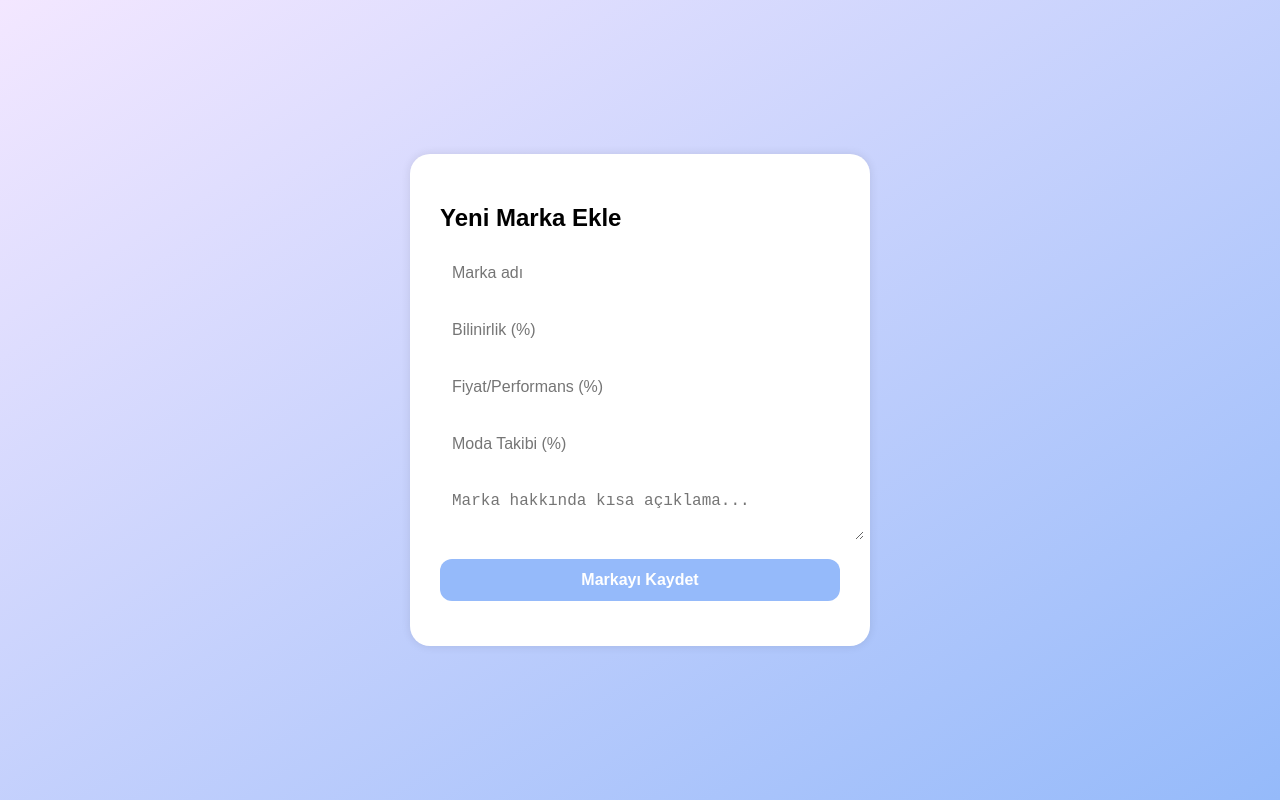
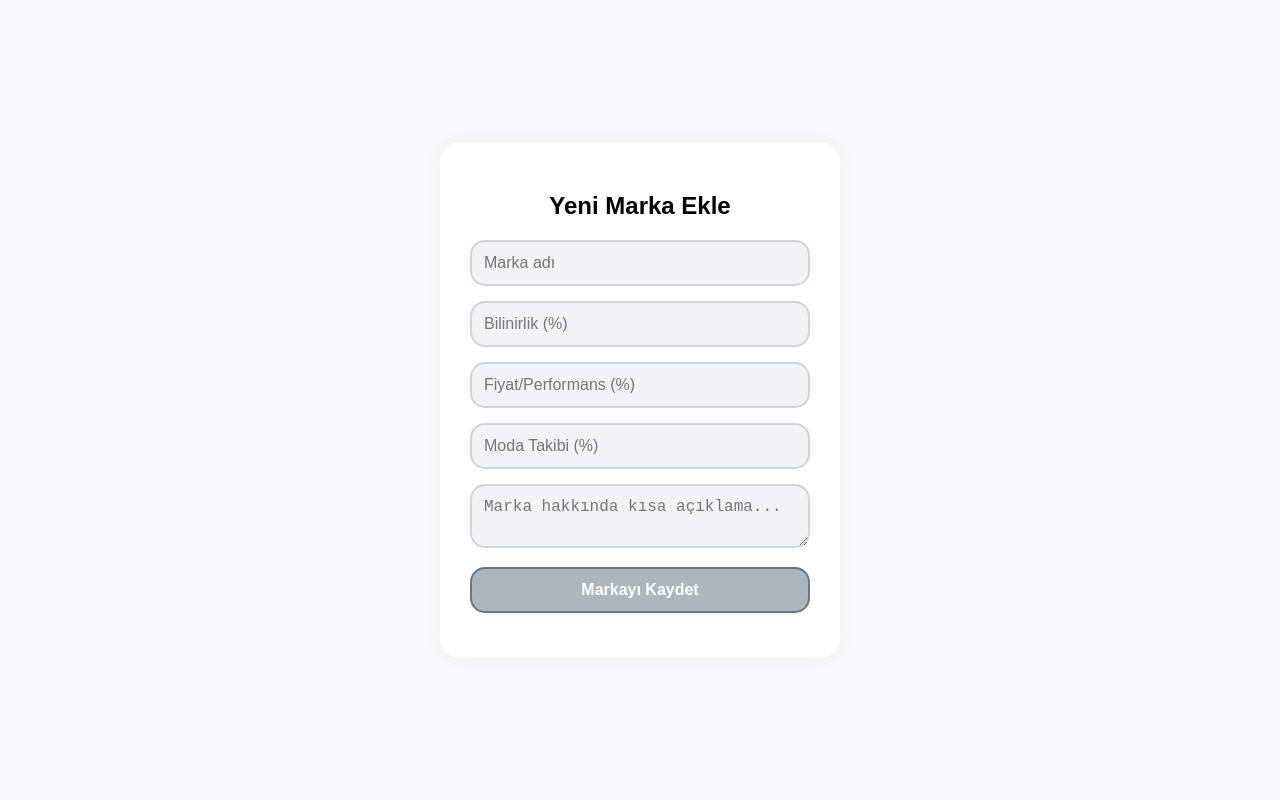
Before and after one commit to melseozs/grafik, a plain HTML site: page grafik2/ekle.html in a window 1280 px wide. Drawn offline with Linux system fonts and the light colour scheme.

Commit message:
Add files via upload

```diff
--- a/grafik2/ekle.html
+++ b/grafik2/ekle.html
@@ -4,43 +4,69 @@
   <meta charset="UTF-8">
   <title>Marka Ekle</title>
   <style>
+    * {
+      box-sizing: border-box;
+    }
+
     body {
       font-family: 'Poppins', sans-serif;
-      background: linear-gradient(to bottom right, #f3e7ff, #95bafa);
+      background-color: #f8f9fa;
+      height: 100vh;
+      margin: 0;
       display: flex;
       align-items: center;
       justify-content: center;
-      height: 100vh;
-      margin: 0;
     }
 
     .form-container {
-      background: white;
+      background-color: white;
       padding: 30px;
       border-radius: 20px;
-      box-shadow: 0 0 10px rgba(0,0,0,0.1);
+      box-shadow: 0 0 20px rgba(0, 0, 0, 0.05);
       max-width: 400px;
+      width: 100%;
+      text-align: center;
+    }
+
+    h2 {
+      margin-bottom: 20px;
+      color: navyblue;
+    }
+
+    input,
+    textarea,
+    button {
+      padding: 12px;
+      border-radius: 15px;
+      font-size: 1rem;
+      margin-bottom: 15px;
       width: 100%;
     }
 
-    input, textarea, button {
-      width: 100%;
-      padding: 12px;
-      margin-bottom: 15px;
-      border-radius: 12px;
-      border: none;
-      font-size: 1rem;
+    input,
+    textarea {
+      background-color: #f1f3f5;
+      border: 2px solid #ced4da;
+      color: #343a40;
+    }
+
+    textarea {
+      resize: vertical;
+      min-height: 60px;
     }
 
     button {
-      background-color: #95bafa;
+      background-color: #adb5bd;
       color: white;
       font-weight: bold;
+      border: 2px solid #6c757d;
       cursor: pointer;
+      transition: all 0.3s ease;
     }
 
     button:hover {
-      background-color: #8b5fc1;
+      background-color: #6c757d;
+      box-shadow: 0 0 10px rgba(0,0,0,0.1);
     }
   </style>
 </head>
@@ -62,18 +88,18 @@
       e.preventDefault();
 
       const ad = document.getElementById("markaAdi").value;
-      const b = parseInt(document.getElementById("bilinirlik").value);
-      const f = parseInt(document.getElementById("fiyat").value);
-      const m = parseInt(document.getElementById("moda").value);
-      const aciklama = document.getElementById("aciklama").value;
+      const b = document.getElementById("bilinirlik").value;
+      const f = document.getElementById("fiyat").value;
+      const m = document.getElementById("moda").value;
+      const a = document.getElementById("aciklama").value;
 
       const yeniMarka = {
         isim: ad,
-        aciklama: aciklama,
+        aciklama: a,
         veriler: [
-          { ozellik: "Bilinirlik", skor: b },
-          { ozellik: "Fiyat/Performans", skor: f },
-          { ozellik: "Moda Takibi", skor: m }
+          { ozellik: "Bilinirlik", skor: parseInt(b) },
+          { ozellik: "Fiyat/Performans", skor: parseInt(f) },
+          { ozellik: "Moda Takibi", skor: parseInt(m) }
         ]
       };
 
```
